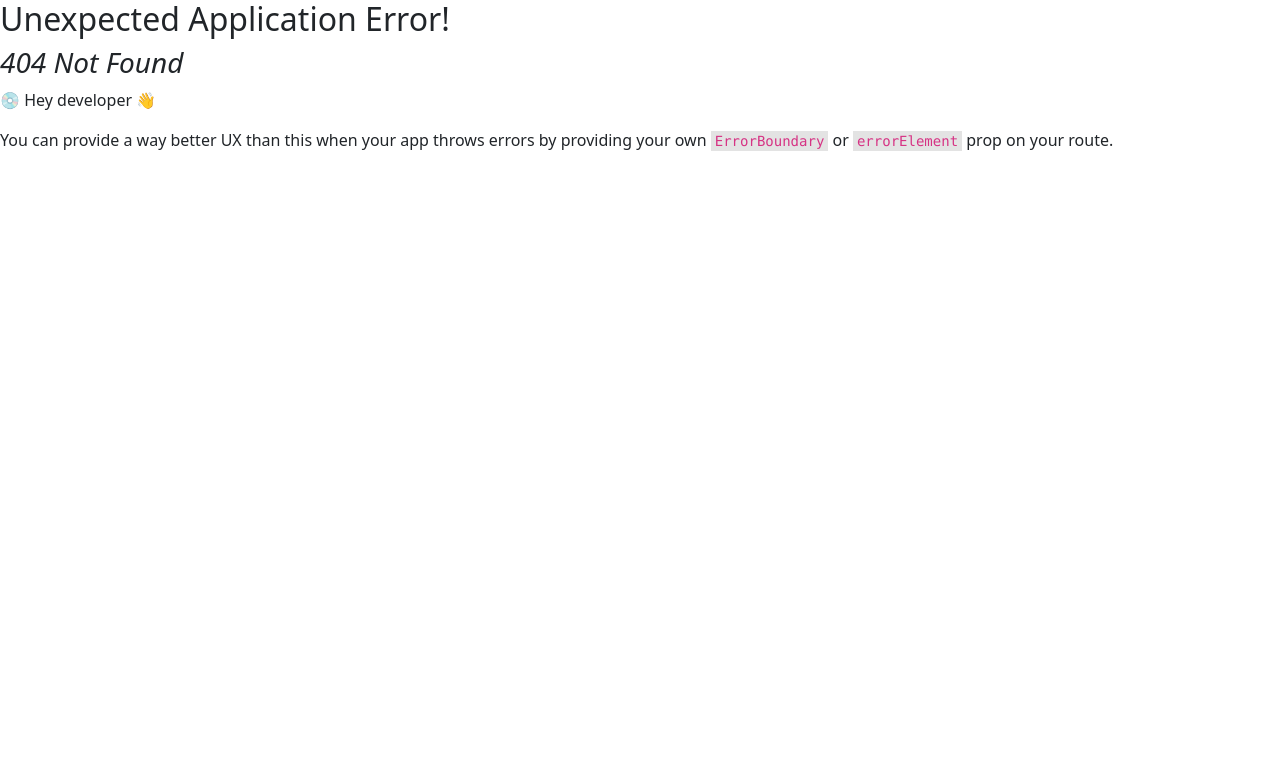
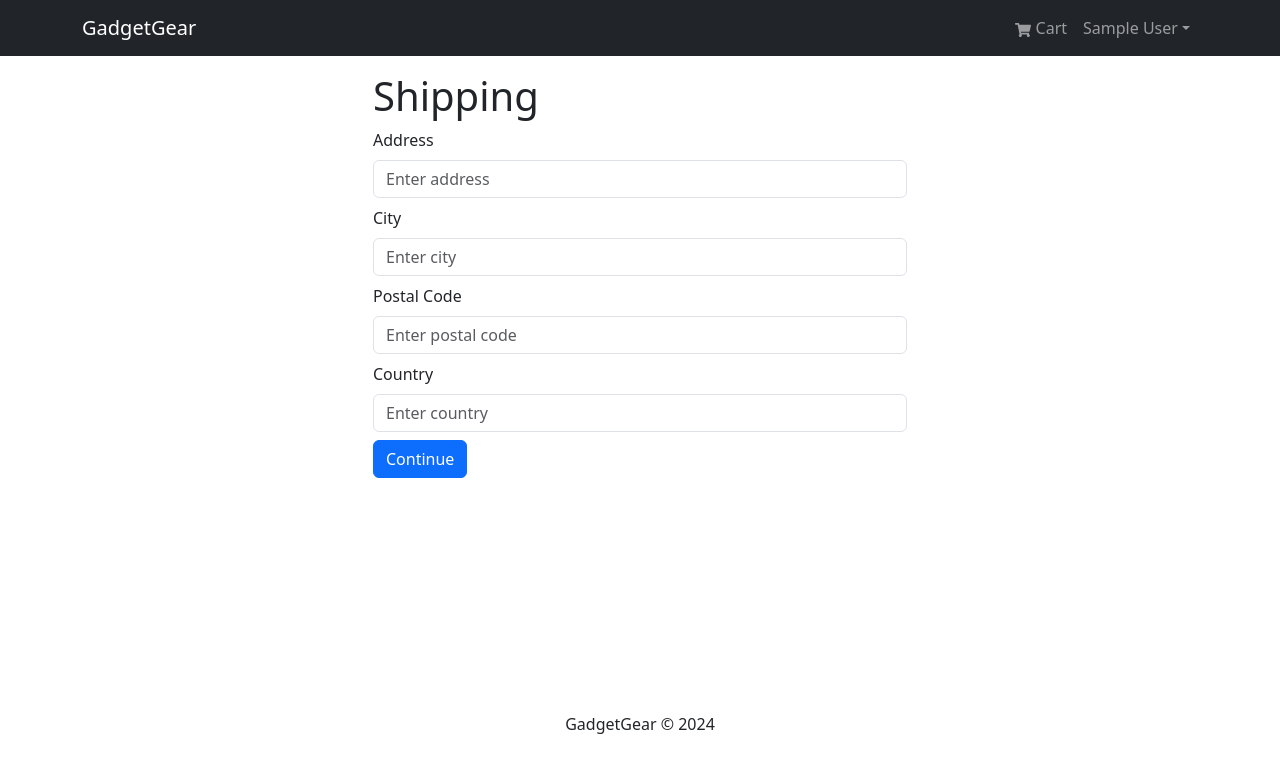
Before and after one commit to Gursimran07316/GadgetGear-V1, a React (Create React App) app in the folder frontend/: page /shipping in a window 1280 px wide. Before the commit this address had no page. Shown: the top 772 px of the page. Built offline with nearby package versions, Linux system fonts and the light colour scheme; sample sign-in values are in the browser's storage; the HTML template or start-up script is replaced by a standard one.

Commit message:
implemented shippingScreen and private route

```diff
--- /dev/null
+++ b/frontend/src/components/PrivateRoute.jsx
@@ -0,0 +1,8 @@
+import { Navigate, Outlet } from 'react-router-dom';
+import { useSelector } from 'react-redux';
+
+const PrivateRoute = () => {
+  const { userInfo } = useSelector((state) => state.auth);
+  return userInfo ? <Outlet /> : <Navigate to='/login' replace />;
+};
+export default PrivateRoute;
--- a/frontend/src/index.js
+++ b/frontend/src/index.js
@@ -17,6 +17,8 @@
 import CartScreen from './screens/CartScreen';
 import LoginScreen from './screens/LoginScreen';
 import RegisterScreen from './screens/RegisterScreen';
+import ShippingScreen from './screens/ShippingScreen';
+import PrivateRoute from './components/PrivateRoute';
 const router = createBrowserRouter(
   createRoutesFromElements(
     <Route path='/' element={<App />}>
@@ -25,6 +27,10 @@
       <Route path='/cart' element={<CartScreen />} />
       <Route path='/login' element={<LoginScreen />} />
       <Route path='/register' element={<RegisterScreen />} />
+        {/* Registered users */}
+        <Route path='' element={<PrivateRoute />}>
+        <Route path='/shipping' element={<ShippingScreen />} />
+      </Route>
     </Route>
   )
 );
--- /dev/null
+++ b/frontend/src/screens/ShippingScreen.jsx
@@ -0,0 +1,84 @@
+import { useState } from 'react';
+import { Form, Button } from 'react-bootstrap';
+import { useDispatch, useSelector } from 'react-redux';
+import { useNavigate } from 'react-router-dom';
+import FormContainer from '../components/FormContainer';
+import { saveShippingAddress } from '../slices/cartSlice';
+
+const ShippingScreen = () => {
+  const cart = useSelector((state) => state.cart);
+  const { shippingAddress } = cart;
+
+  const [address, setAddress] = useState(shippingAddress.address || '');
+  const [city, setCity] = useState(shippingAddress.city || '');
+  const [postalCode, setPostalCode] = useState(
+    shippingAddress.postalCode || ''
+  );
+  const [country, setCountry] = useState(shippingAddress.country || '');
+
+  const dispatch = useDispatch();
+  const navigate = useNavigate();
+
+  const submitHandler = (e) => {
+    e.preventDefault();
+    dispatch(saveShippingAddress({ address, city, postalCode, country }));
+    navigate('/payment');
+  };
+
+  return (
+    <FormContainer>
+      <h1>Shipping</h1>
+      <Form onSubmit={submitHandler}>
+        <Form.Group className='my-2' controlId='address'>
+          <Form.Label>Address</Form.Label>
+          <Form.Control
+            type='text'
+            placeholder='Enter address'
+            value={address}
+            required
+            onChange={(e) => setAddress(e.target.value)}
+          ></Form.Control>
+        </Form.Group>
+
+        <Form.Group className='my-2' controlId='city'>
+          <Form.Label>City</Form.Label>
+          <Form.Control
+            type='text'
+            placeholder='Enter city'
+            value={city}
+            required
+            onChange={(e) => setCity(e.target.value)}
+          ></Form.Control>
+        </Form.Group>
+
+        <Form.Group className='my-2' controlId='postalCode'>
+          <Form.Label>Postal Code</Form.Label>
+          <Form.Control
+            type='text'
+            placeholder='Enter postal code'
+            value={postalCode}
+            required
+            onChange={(e) => setPostalCode(e.target.value)}
+          ></Form.Control>
+        </Form.Group>
+
+        <Form.Group className='my-2' controlId='country'>
+          <Form.Label>Country</Form.Label>
+          <Form.Control
+            type='text'
+            placeholder='Enter country'
+            value={country}
+            required
+            onChange={(e) => setCountry(e.target.value)}
+          ></Form.Control>
+        </Form.Group>
+
+        <Button type='submit' variant='primary'>
+          Continue
+        </Button>
+      </Form>
+    </FormContainer>
+  );
+};
+
+export default ShippingScreen;
--- a/frontend/src/slices/cartSlice.js
+++ b/frontend/src/slices/cartSlice.js
@@ -2,7 +2,7 @@
 import { updateCart } from '../utils/cartUtils';
 const initialState = localStorage.getItem('cart')
   ? JSON.parse(localStorage.getItem('cart'))
-  : { cartItems: [] };
+  : { cartItems: [], shippingAddress: {}, paymentMethod: 'PayPal' };
 const cartSlice = createSlice({
   name: 'cart',
   initialState,
@@ -33,10 +33,13 @@
 
       // Update the prices and save to storage
       return updateCart(state);
+    },saveShippingAddress: (state, action) => {
+      state.shippingAddress = action.payload;
+      localStorage.setItem('cart', JSON.stringify(state));
     },
   },
 });
 
-export const { addToCart, removeFromCart } = cartSlice.actions;
+export const { addToCart, removeFromCart ,saveShippingAddress} = cartSlice.actions;
 
 export default cartSlice.reducer;
```
